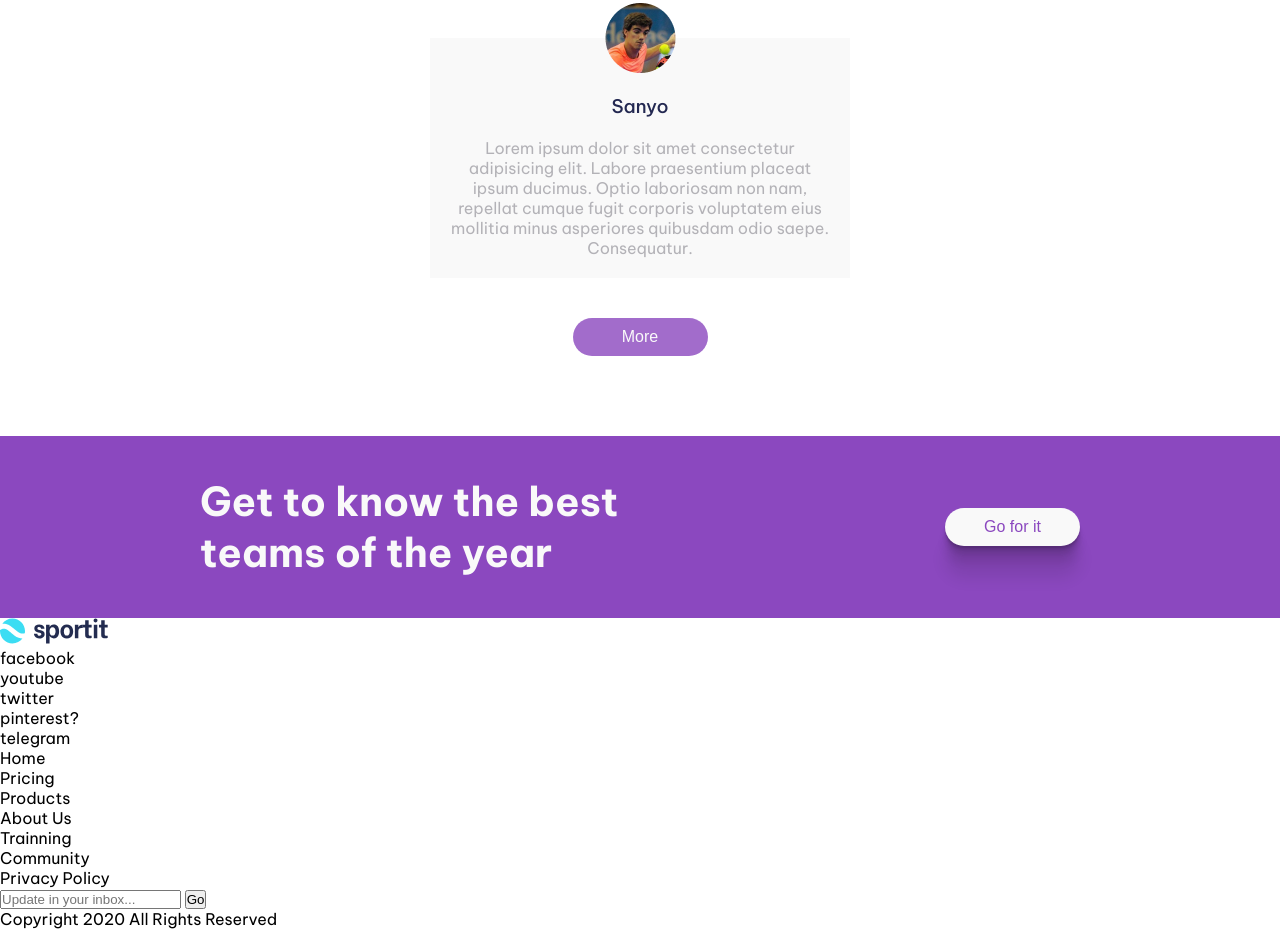
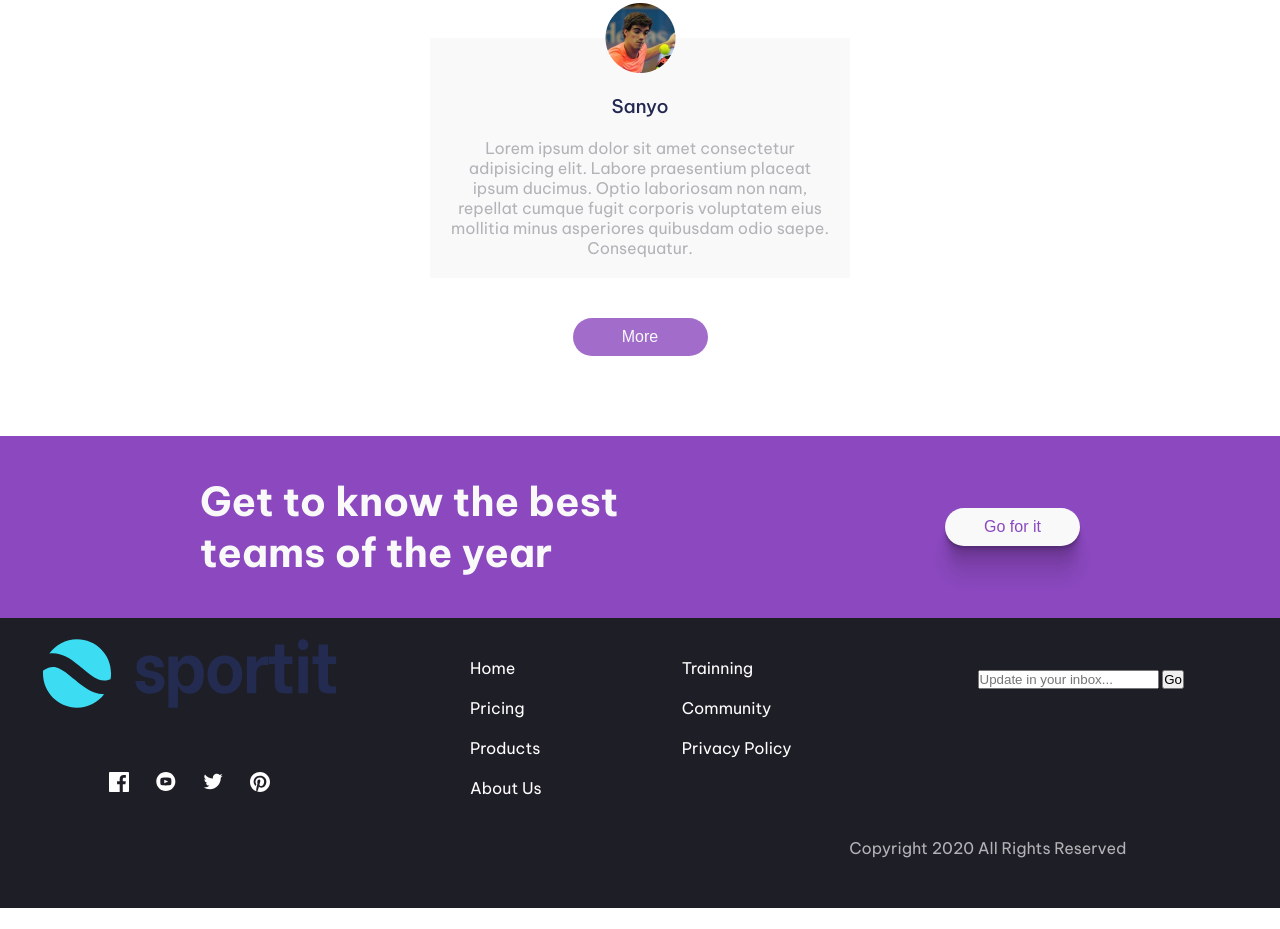
Before and after one commit to Yolanda-Godines-Castillo/evaluacionFinal, a plain HTML site: page index.html in a window 1280 px wide. Shown: the part 1772-2701 px from the top of the page. After the commit the page ends 2680 px from the top, so only its background shows below. Drawn offline with Linux system fonts and the light colour scheme.

Commit message:
Added footer v0.1.0

```diff
--- a/css/styles.css
+++ b/css/styles.css
@@ -124,7 +124,78 @@ body {
   align-items: center;
 }
 
-/* Rules section first */
+/* RULES FOR FOOTER */
+
+.footer {
+  background-color: var(--color-gray-blue);
+}
+
+.fluid-footer {
+  display: flex;
+  justify-content: space-evenly;
+}
+
+.container-rrss {
+  display: flex;
+  flex-wrap: wrap;
+  justify-content: center;
+}
+
+.logo-footer {
+  display: flex;
+  justify-content: center;
+  margin: 20px 0;
+}
+
+.rrss {
+  display: flex;
+  justify-content: space-around;
+  align-items: center;
+  width: 100%;
+  margin: 20px 0;
+}
+
+.red-social {
+  list-style: none;
+}
+
+.container-footer-links {
+  display: flex;
+  flex-wrap: wrap;
+  justify-content: space-evenly;
+  align-items: start;
+  padding: 20px;
+  width: auto;
+}
+
+.footer-links {
+  list-style: none;
+  margin: 0 70px;
+}
+
+.footer-links li {
+  margin: 20px 0;
+}
+
+.footer-link {
+  text-decoration: none;
+  color: white;
+}
+
+.container-footer-form {
+  display: flex;
+  align-items: start;
+  justify-content: center;
+  padding-top: 50px;
+}
+
+.copy {
+  color: var(--color-light-gray-text);
+  text-align: end;
+  padding: 0 12% 50px 0px;
+}
+
+/* RULES FOR FIRST SECTION */
 
 .enlaces {
   display: none;
@@ -264,7 +335,7 @@ body {
   margin: 20px 0px 30px 0px;
 }
 
-/* Otros dispositivos */
+/* OTROS DISPOSITIVOS */
 
 @media (min-width: 1340px) {
   .section-best {
--- a/index.html
+++ b/index.html
@@ -131,37 +131,47 @@
 
     </div>
   </main>
-  <footer>
-    <div>
-      <div>
-        <img src="/img/logo.svg" alt="Logo Sportit">
-        <ul>
-          <li>facebook</li>
-          <li>youtube</li>
-          <li>twitter</li>
-          <li>pinterest?</li>
-          <li>telegram</li>
+  <footer class="footer">
+    <div class="fluid-footer">
+      <div class="container-rrss">
+        <div class="logo-footer">
+          <img src="/img/logo.svg" alt="Logo Sportit">
+        </div>
+
+        <ul class="rrss">
+          <li class="red-social"><a href="/index.html"><img src="/img/icon-facebook.svg" alt="Logo de Facebook"
+                width="20px"></a></li>
+          <li class="red-social"><a href="/index.html"><img src="/img/icon-youtube.svg" alt="Logo de Youtube"
+                width="20px"></a>
+          </li>
+          <li class="red-social"><a href="/index.html"><img src="/img/icon-twitter.svg" alt="Logo de Twitter"
+                width="20px"></a>
+          </li>
+          <li class="red-social"><a href="/index.html"><img src="/img/icon-pinterest.svg" alt="Logo de Pinterest"
+                width="20px"></a></li>
         </ul>
       </div>
-      <div>
-        <ul>
-          <li><a>Home</a></li>
-          <li><a>Pricing</a></li>
-          <li><a>Products</a></li>
-          <li><a>About Us</a></li>
-          <li><a>Trainning</a></li>
-          <li><a>Community</a></li>
-          <li><a>Privacy Policy</a></li>
+      <div class="container-footer-links">
+        <ul class="footer-links">
+          <li><a class="footer-link" href="/index.html">Home</a></li>
+          <li><a class="footer-link" href="/index.html">Pricing</a></li>
+          <li><a class="footer-link" href="/index.html">Products</a></li>
+          <li><a class="footer-link" href="/index.html">About Us</a></li>
+        </ul>
+        <ul class="footer-links">
+          <li><a class="footer-link" href="/index.html">Trainning</a></li>
+          <li><a class="footer-link" href="/index.html">Community</a></li>
+          <li><a class="footer-link" href="/index.html">Privacy Policy</a></li>
         </ul>
       </div>
-      <div>
+      <div class="container-footer-form">
         <form id="form-inbox">
           <input type="text" placeholder="Update in your inbox...">
           <button type="submit" form="form-inbox">Go</button>
         </form>
       </div>
     </div>
-    <p>Copyright 2020 All Rights Reserved</p>
+    <p class="copy">Copyright 2020 All Rights Reserved</p>
   </footer>
 </body>
 
```
